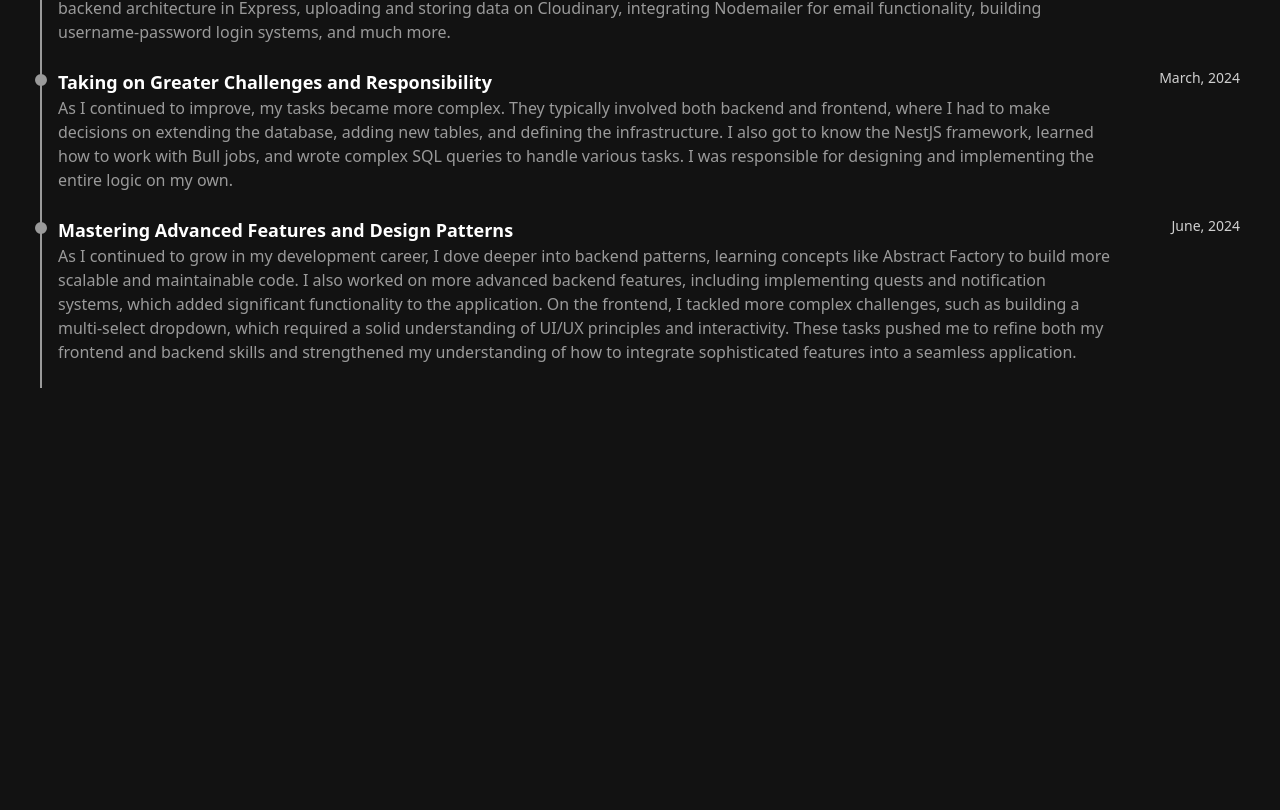
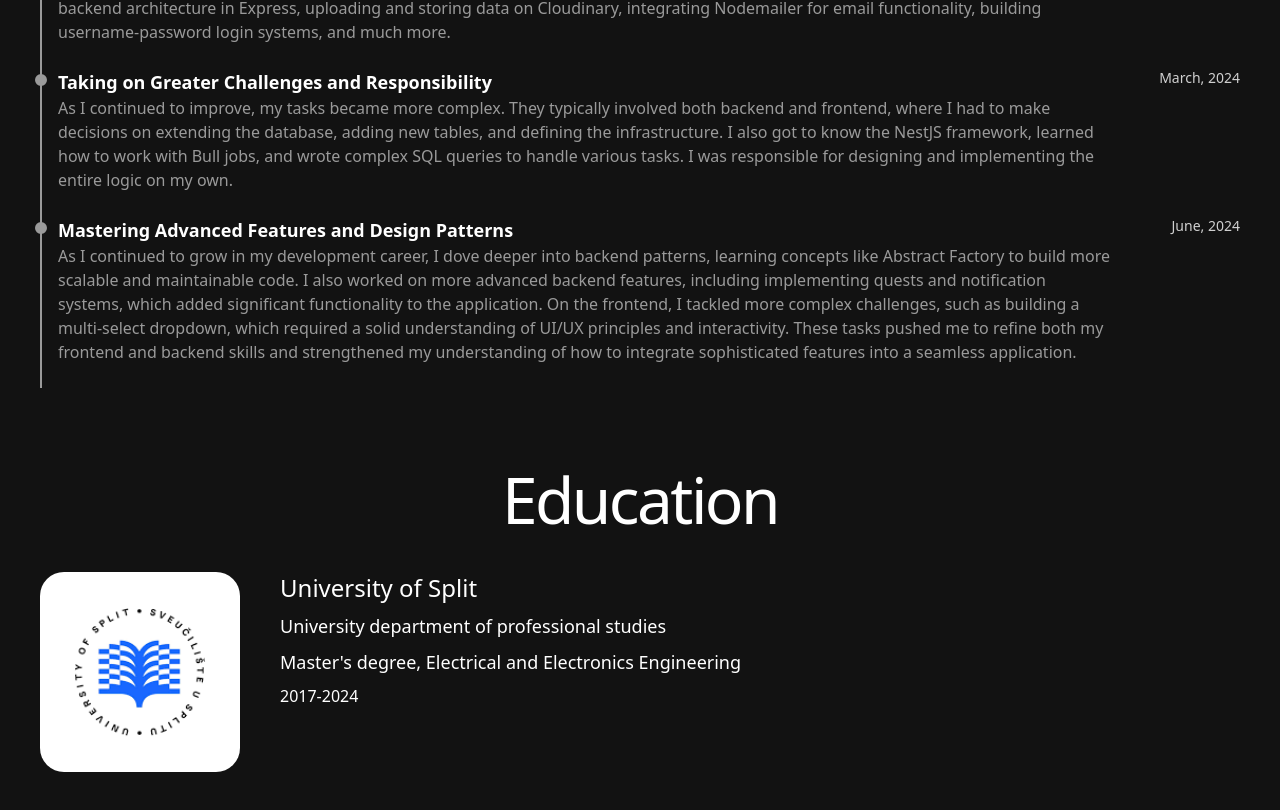
Before and after one commit to Gigi998/portfolio, a Next.js app: page / in a window 1280 px wide. Shown: the part 3299-4109 px from the top of the page. Before the commit the page ends 3847 px from the top, so only its background shows below. Built offline with nearby package versions, Linux system fonts and the light colour scheme.

Commit message:
add basic education section

```diff
--- /dev/null
+++ b/src/app/(components)/Application/Education/EducationContainer/EducationContainer.tsx
@@ -0,0 +1,26 @@
+import UniversiyOfSplitImage from "@/assets/images/universityOfSplit.png";
+import Image from "next/image";
+
+const EducationContainer = () => {
+  return (
+    <div className='mt-10 flex gap-x-10'>
+      <Image
+        src={UniversiyOfSplitImage}
+        alt='University'
+        className='rounded-3xl w-[200px] h-[200px] object-cover'
+      />
+      <div className='flex flex-col gap-y-2'>
+        <span className='text-2xl'>University of Split</span>
+        <span className='text-body-1'>
+          University department of professional studies
+        </span>
+        <span className='text-body-1'>
+          Master's degree, Electrical and Electronics Engineering
+        </span>
+        <span>2017-2024</span>
+      </div>
+    </div>
+  );
+};
+
+export default EducationContainer;
--- a/src/app/page.tsx
+++ b/src/app/page.tsx
@@ -5,6 +5,7 @@ import ProjectsContainer from "./(components)/Application/Project/ProjectsContai
 import SectionWrapper from "./(components)/Wrapper/SectionWrapper/SectionWrapper";
 import ExperienceContainer from "./(components)/Application/Experience/ExperienceContainer/ExperienceContainer";
 import { experienceCurrent, experiencesStart } from "@/data";
+import EducationContainer from "./(components)/Application/Education/EducationContainer/EducationContainer";
 
 export default function Home() {
   return (
@@ -25,6 +26,9 @@ export default function Home() {
       <SectionWrapper title="How it's going">
         <ExperienceContainer experiences={experienceCurrent} />
       </SectionWrapper>
+      <SectionWrapper title='Education'>
+        <EducationContainer />
+      </SectionWrapper>
     </>
   );
 }
```
Also changed, not shown: src/assets/images/universityOfSplit.png (added).
